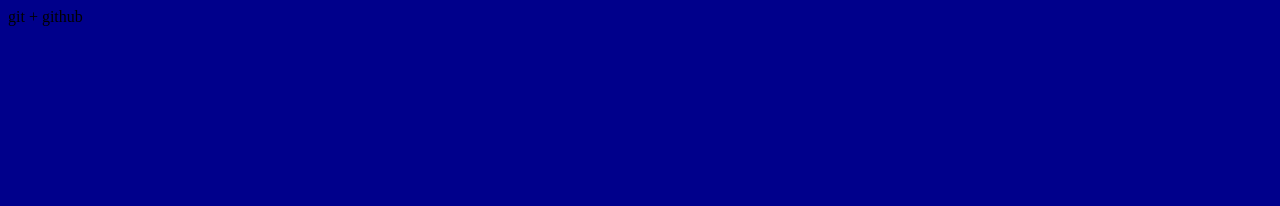
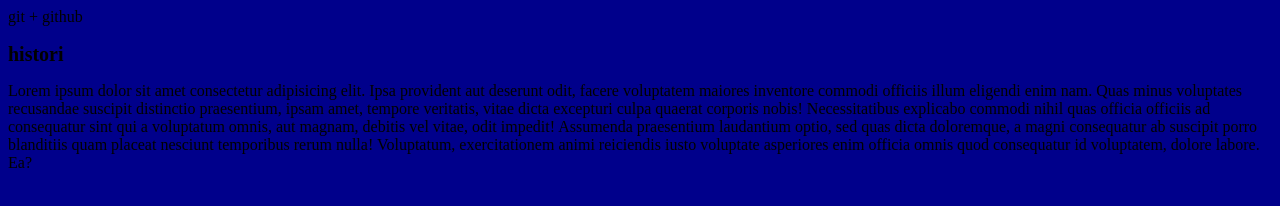
Before and after one commit to ArchiAA/testgit, a plain HTML site: page index.html in a window 1280 px wide. Drawn offline with Linux system fonts and the light colour scheme; files that its build step writes are made by us from their sources.

Commit message:
new commit

```diff
--- a/index.html
+++ b/index.html
@@ -9,4 +9,6 @@
 <body>
     <p>git + github</p>
 </body>
+<h2>histori</h2>
+<p>Lorem ipsum dolor sit amet consectetur adipisicing elit. Ipsa provident aut deserunt odit, facere voluptatem maiores inventore commodi officiis illum eligendi enim nam. Quas minus voluptates recusandae suscipit distinctio praesentium, ipsam amet, tempore veritatis, vitae dicta excepturi culpa quaerat corporis nobis! Necessitatibus explicabo commodi nihil quas officia officiis ad consequatur sint qui a voluptatum omnis, aut magnam, debitis vel vitae, odit impedit! Assumenda praesentium laudantium optio, sed quas dicta doloremque, a magni consequatur ab suscipit porro blanditiis quam placeat nesciunt temporibus rerum nulla! Voluptatum, exercitationem animi reiciendis iusto voluptate asperiores enim officia omnis quod consequatur id voluptatem, dolore labore. Ea?</p>
 </html>
--- a/main.css
+++ b/main.css
@@ -1,3 +1,6 @@
 body {
     background-color: darkblue;
 }
+h2 {
+    font-size: 20px;
+}
```
